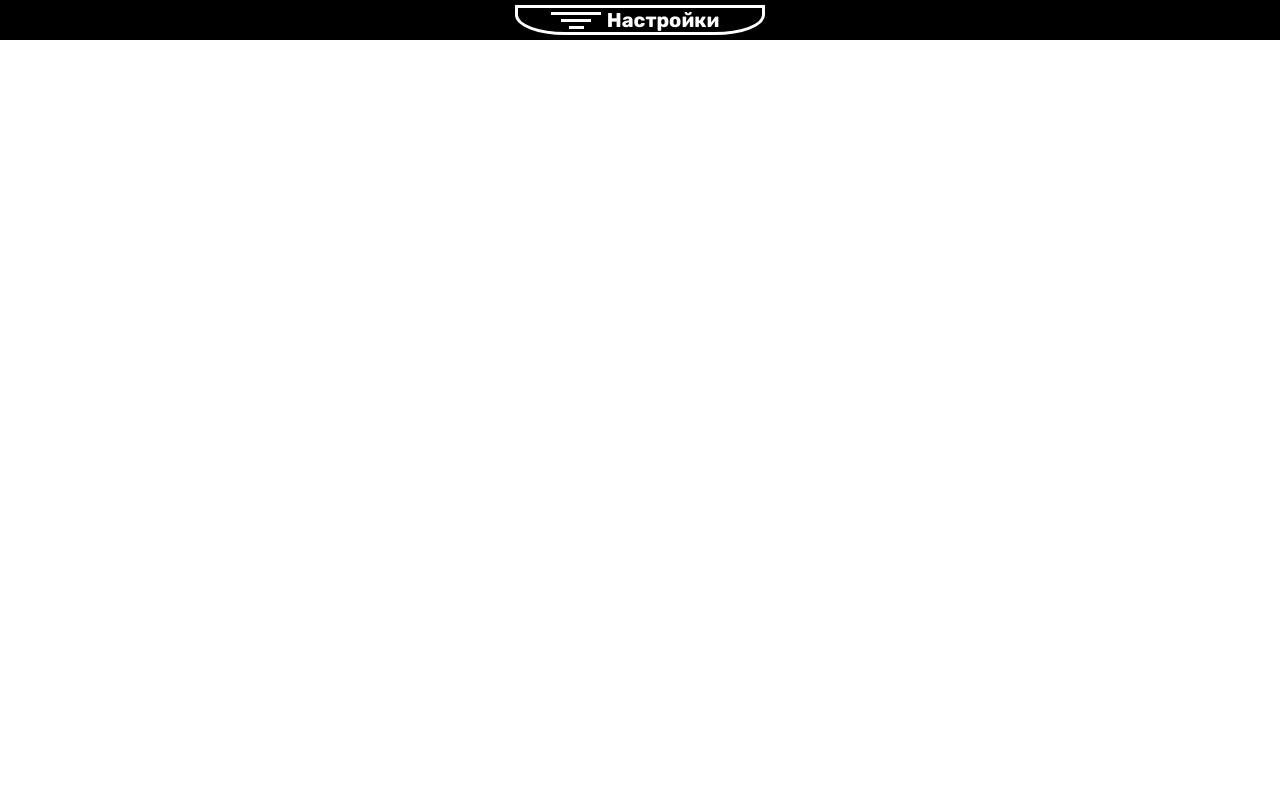
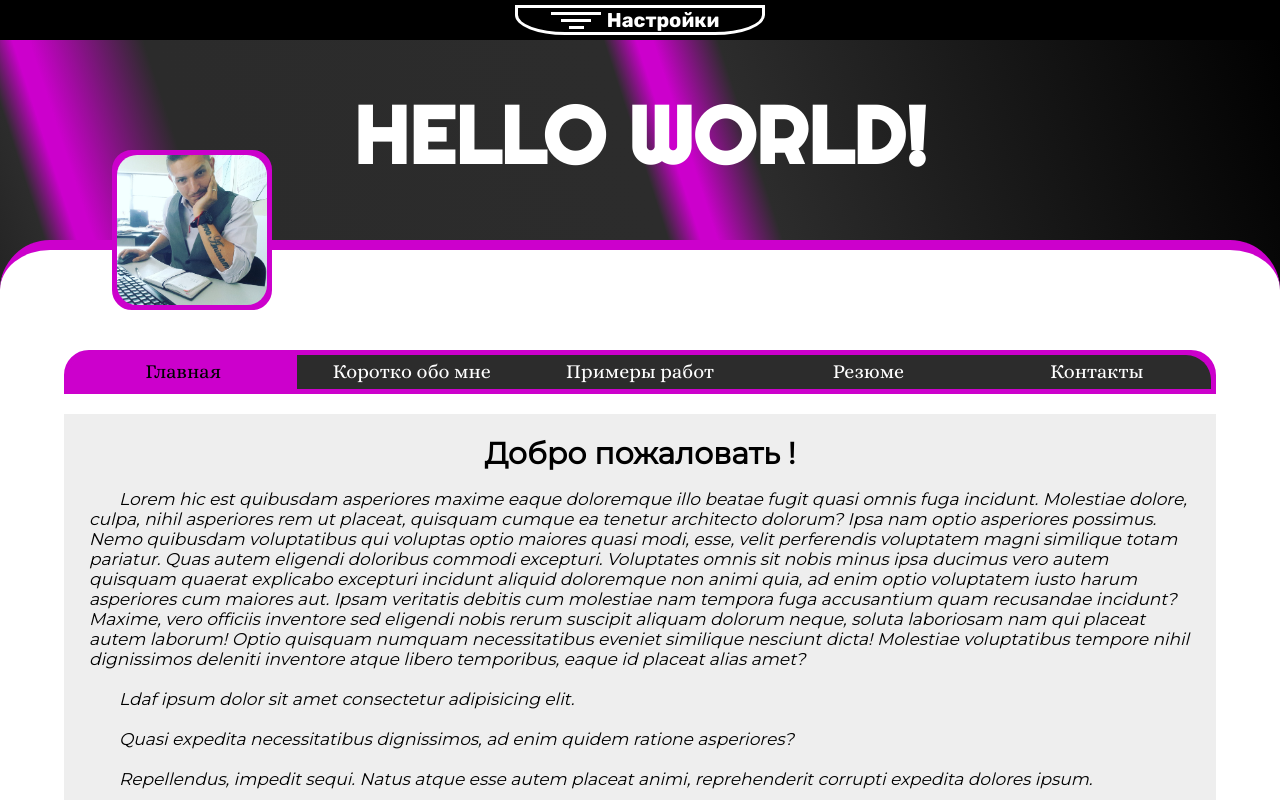
Before and after one commit to A-Kolganov/My_app, a Vue app: page /Home in a window 1280 px wide. Shown: the top 800 px of the page. Built offline with nearby package versions, Linux system fonts and the light colour scheme.

Commit message:
made nav links

```diff
--- a/src/App.vue
+++ b/src/App.vue
@@ -18,12 +18,14 @@
 
  </div> -->
   <div class="wrapper">
-    <div class="content-wrapper">
-    <app-header @lang="changeLang">
-
-    </app-header>
+    <div :style="{'background': 'linear-gradient(72deg, #000000 0%, #2c2c2c 20%,'+themeColor+' 22%,'+themeColor+' 23%, #2b2b2b 30%, #2c2c2c 58% ,'+themeColor+ ' 60%,'+themeColor+' 61% , #2c2c2c 65%, #000000 100%)'}" class="content-wrapper">
+      <app-header @lang="changeLang" @theme="chooseTheme">
+      </app-header>
+      <app-main v-bind:themeColor="themeColor" v-bind:lang="lang">
+      </app-main>
 
     </div>
+
   </div>
  </template>
 
@@ -33,11 +35,15 @@ export default {
   data() {
     return {
       lang: 'ru',
+      themeColor: '#cc00cc',
     }
   },
     methods: {
         changeLang: function(data){
             this.lang = data;
+        },
+        chooseTheme: function(v){
+            this.themeColor = v;
         }
     },
     components:{
@@ -49,6 +55,14 @@ export default {
 
 <style scoped>
 @import './assets/fonts/index.css';
+.content-wrapper{
+
+  height:auto;
+  min-height: 100vh;
+  width:100%;
+
+}
+
 /**.wrapper{
   min-width: 1000px;
 }
--- a/src/components/Navigation.vue
+++ b/src/components/Navigation.vue
@@ -1,85 +1,158 @@
 <template>
-    <div class="page">
-      <nav class="page__nav">
-        <ul class="page__nav__list">
-          <li class="page__nav__list__item">
-            <router-link tag="li" class="page__nav__list__item" active-class="active" :to="'/Home'"><a class="page__nav__list__item__link link">Главная</a> </router-link>
+<div>
+        <nav class="nav">
+        <ul class="nav__list" :style="{'border': '5px'+' '+ themeColor + ' '+ 'solid', 'background-color': themeColor}">
+          <li class="nav__list__item nav__list__item--grid-home">
+            <router-link tag="li" class="nav__list__item--router"  active-class="active" :to="'/Home'"><a  class="nav__list__item__link link" >{{lang === 'ru' ? 'Главная' : 'Home'}}</a> </router-link>
           </li>
-          <li class="page__nav__list__item ">
-            <router-link tag="li" class="page__nav__list__item" active-class="active" :to="'/About'"><a class="page__nav__list__item__link link">Коротко обо мне</a></router-link>
+          <li class="nav__list__item nav__list__item--grid-bout">
+            <router-link tag="li" class="nav__list__item--router" active-class="active" :to="'/About'"><a class="nav__list__item__link link">{{lang === 'ru' ? 'Коротко обо мне' : 'About Me'}}</a></router-link>
           </li>
-          <li class="page__nav__list__item">
-            <router-link tag="li" class="page__nav__list__item" active-class="active" :to="'/Skills'"><a class="page__nav__list__item__link link">Резюме</a></router-link>
+          <li class="nav__list__item nav__list__item--grid-skills">
+                     <router-link tag="li" class="nav__list__item--router" active-class="active" :to="'/Gallery'"><a class="nav__list__item__link link">{{lang === 'ru' ? 'Примеры работ' : 'My work'}}</a></router-link>
+
           </li>
-          <li class="page__nav__list__item">
-            <router-link tag="li" class="page__nav__list__item" active-class="active" :to="'/Gallery'"><a class="page__nav__list__item__link link">Примеры работ</a></router-link>
+          <li class="nav__list__item nav__list__item--grid-gallary">
+              <router-link tag="li" class="nav__list__item--router" active-class="active" :to="'/Skills'"><a class="nav__list__item__link link">{{lang === 'ru' ? 'Резюме' : 'My skills'}}</a></router-link>
           </li>
-          <li class="page__nav__list__item">
-            <router-link tag="li" class="page__nav__list__item" active-class="active" :to="'/Contacts'"><a class="page__nav__list__item__link link">Контакты</a></router-link>
+          <li class="nav__list__item nav__list__item--grid-contacts">
+            <router-link tag="li" class="nav__list__item--router" active-class="active" :to="'/Contacts'"><a class="nav__list__item__link link">{{lang === 'ru' ? 'Контакты' : 'My contacts'}}</a></router-link>
           </li>
         </ul>
       </nav>
-    </div>
+      <router-view class="view"></router-view>
+</div>
+
 </template>
 <script>
-import linkMix from './../mixins/activeLinkMixin'
 
 export default {
+  props:['themeColor','lang'],
   data () {
     return {
-      title: `hello world!`
+
+
     }
   },
-  mixins: [linkMix]
+  methods:{
+
+  },
+  computed: {
+
+  }
 }
 </script>
 
 <style scoped>
-.page{
-  position: relative;
-  top: -50px;
-  border-top: 10px solid #cc00cc;
-  background-color: #fff;
-  border-radius: 50px;
-  width:100%;
-  height:100px;
-}
-.page__nav{
-  width:85%;
+.nav{
+  width:90%;
+  max-width: 290px;
   height:auto;
   display:block;
   margin: 100px auto 0;
-  border: 5px solid #cc00cc;
+}
+.nav__list{
+  display: grid;
+    grid-template-columns: 1fr 1fr ;
+  grid-template-rows: 35px 54px 35px;
+  border: #cc00cc 5px solid;
   border-top-left-radius: 25px;
   border-top-right-radius: 25px;
-  background-color: #333;
-  max-height: 50px;
-  box-sizing: border-box;
+                  transition-property: all;
+        transition-duration: 1s;
+        transition-timing-function: linear;
+
 }
-.page__nav__list{
-  display:grid;
-  grid-template-columns: 1fr 1fr 1fr 1fr 1fr;
+.nav__list__item--grid-home{
+  grid-column: 1 / 3;
+  grid-row: 1 / 2;
+  text-align: center;
+  align-self: center;
+}
+.nav__list__item{
+  align-self: center;
+  height: 100%;
+}
+.nav__list__item--router{
+  height:100%;
+}
+.nav__list__item__link{
+  color: #fff;
+  font-size:20px;
+  text-decoration:none;
+  text-align: center;
+  display:block;
+  padding: 7px;
+  border-radius:20px;
+  box-sizing:border-box;
+  background-color: #2c2c2c;
+  border-radius: 0;
+  cursor:pointer;
+  font-family: "Alice", sans-serif;
+  height:100%;
+}
+.nav__list__item--grid-home>.nav__list__item--router>.nav__list__item__link{
+      border-top-left-radius: 20px;
+  border-top-right-radius: 20px;
+}
+.nav__list__item__link:hover{
+  border-radius:0;
+    font-weight: bolder;
+    text-shadow: 1px 1px #fff;
+}
+.nav__list__item--grid-home>.nav__list__item--router>.nav__list__item__link:hover{
+    border-top-left-radius: 20px;
+  border-top-right-radius: 20px;
+}
+.active>a{
+  background-color:  transparent;
+  color: #000000;
+  border-radius: 0;
+}
+.active>a:hover{
+  text-shadow: 1px 1px #000;
+}
+.nav__list__item--grid-home>.active>a{
+    border-top-left-radius: 20px;
+  border-top-right-radius: 20px;
+}
+.view{
+  width:90%;
+  height:auto;
+  display:block;
+  margin: 20px auto 50px;
+  padding: 15px;
+  background-color: #eee;
+    border-bottom-left-radius: 20px;
+  border-bottom-right-radius: 20px;
+  box-sizing:border-box;
+}
+@media(min-width:768px){
+  .nav{
+  width:90%;
+  max-width: none;
+
+}
+  .nav__list{
+     grid-template-columns: 1fr 1fr 1fr 1fr 1fr;
   grid-template-rows: 1fr;
+  }
+  .nav__list__item--grid-home{
+  grid-column: 1 / 2;
+  grid-row: 1 / 2;
+  text-align: center;
+  align-self: center;
+  border-top-right-radius: 0
 }
-.page__nav__list__item{
-  width: 100%;
-  display:block;
-  cursor:pointer;
+.nav__list__item--grid-contacts,.nav__list__item--grid-contacts>.nav__list__item--router>.link{
+  border-top-right-radius: 25px;
 }
-.page__nav__list__item__link{
-  display: block;
-  margin: 0 auto;
-  font-size: 20px;
-  text-align: center;
-  line-height: 40px;
-  color: #fff;
-  text-decoration: none;
+.nav__list__item--grid-home>.nav__list__item--router>.nav__list__item__link{
+  border-top-right-radius: 0;
 }
-.page__nav__list__item__link:hover{
-  color: #cc00cc;
+.nav__list__item--grid-home>.nav__list__item--router>.nav__list__item__link:hover{
+  border-top-right-radius: 0;
 }
-.page__content{
-
 }
 
 </style>
--- a/src/components/Options-menu.vue
+++ b/src/components/Options-menu.vue
@@ -69,6 +69,10 @@ export default {
         return
       }
     },
+    themeColor: function(val){
+
+      this.$emit('theme', this.themeColor)
+    }
   }
 }
 </script>
@@ -76,6 +80,7 @@ export default {
 <style scoped>
 .options-box{
   position:absolute;
+  background-color:#fff;
   width:300px;
   height: auto;
   top: 10px;
@@ -85,6 +90,7 @@ export default {
   border-radius:25px;
   box-sizing:border-box;
   padding:10px;
+      z-index: 25;
 }
 .options-box__form{
 
--- a/src/components/Options.vue
+++ b/src/components/Options.vue
@@ -15,7 +15,7 @@
         </div>
     </div>
     <div class="options-box">
-        <app-options-menu v-show="optionsBtn" @lang="changeLang">
+        <app-options-menu v-show="optionsBtn" @lang="changeLang" @theme="chooseTheme">
         </app-options-menu>
     </div>
     </div>
@@ -27,6 +27,7 @@ import optMenu from './Options-menu';
             return {
                 lang: 'ru',
                 optionsBtn: false,
+                themeColor: '#cc00cc',
                 btnTitle: {
                     ru: 'Настройки',
                     eng: 'Options',
@@ -40,6 +41,10 @@ import optMenu from './Options-menu';
         changeLang: function(data){
             this.lang = data;
             this.$emit('lang', this.lang);
+        },
+        chooseTheme: function(v){
+            this.themeColor = v;
+            this.$emit('theme', this.themeColor);
         }
     },
     components: {
@@ -143,6 +148,9 @@ border: 3px solid #fff;
     .options-box{
         position:relative;
         width: 100%;
+        transition-property: all;
+        transition-duration: 1s;
+        transition-timing-function: linear;
     }
     @media(min-width:1024px){
         .options-btn-box__btn,.options-btn-box__btn--open{
--- a/src/main.js
+++ b/src/main.js
@@ -4,11 +4,12 @@ import Vue from 'vue'
 import App from './App'
 import router from './router'
 // import appHello from './view/HelloWorld.vue'
-// import navigation from '@/components/Navigation'
+import navigation from '@/components/Navigation'
 // import footer from './view/Footer.vue'
 import headerApp from './view/header.vue'
 import options from './components/Options.vue'
 import optionsMenu from './components/Options-menu.vue'
+import main from './view/main.vue'
 
 
 Vue.config.productionTip = false
@@ -16,10 +17,11 @@ Vue.config.productionTip = false
 Vue.component('app-header', headerApp)
 Vue.component('app-options', options)
 Vue.component('app-options-menu', optionsMenu)
+Vue.component('app-main', main)
 // Vue.component('app-foot', footer)
 // Vue.component('app-hello', appHello)
 // // Vue.component('app-home', home)
-// Vue.component('app-nav', navigation)
+Vue.component('app-nav', navigation)
 // Vue.component('app-about', About)
 /* eslint-disable no-new */
 
--- a/src/view/header.vue
+++ b/src/view/header.vue
@@ -1,8 +1,9 @@
 <template>
     <header class="header">
-        <app-options @lang="changeLang">
+        <app-options @lang="changeLang" @theme="chooseTheme">
 
       </app-options>
+      <h1 class="header__title">hello world!</h1>
     </header>
 
 
@@ -13,12 +14,17 @@ import optMenu from './../components/Options-menu';
         data () {
             return {
                 lang: 'ru',
+                themeColor: '#cc00cc',
     }
   },
     methods: {
         changeLang: function(data){
             this.lang = data;
             this.$emit('lang', this.lang);
+        },
+        chooseTheme: function(v){
+            this.themeColor = v;
+            this.$emit('theme', this.themeColor);
         }
     },
     components: {
@@ -32,4 +38,23 @@ import optMenu from './../components/Options-menu';
         background-color: #000000;
         height: 40px;
     }
+    .header__title{
+          display:block;
+  width:100%;
+  height:auto;
+  font-family: 'Righteous', 'Alice' , cursive ;
+  font-weight: 700;
+  color: #fff;
+  font-size: 35px;
+  text-transform: uppercase;
+  text-align: center;
+  line-height: 90px;
+    }
+    @media(min-width: 768px){
+        .header__title{
+font-size: 80px;
+line-height: 200px;
+        }
+
+    }
 </style>
--- /dev/null
+++ b/src/view/main.vue
@@ -0,0 +1,63 @@
+<template>
+    <main class="main-content" :style="{'border-top': '10px'+' '+ themeColor + ' '+ 'solid','border-bottom': '10px'+' '+ themeColor + ' '+ 'solid'}
+    ">
+        <div class="main-content__img-wrapper" :style="{'border': '5px'+' '+ themeColor + ' '+ 'solid','background-color': themeColor}">
+
+        <img src="../assets/img/foto.jpg" class="main-content__img-wrapper__img" alt="That's me!">
+
+        </div>
+        <app-nav :themeColor="themeColor" :lang="lang"></app-nav>
+    </main>
+</template>
+
+<script>
+export default {
+    props:['themeColor','lang'],
+  data() {
+    return {
+
+    }
+  },
+}
+
+</script>
+
+<style scoped>
+
+.main-content{
+    display: block;
+    position: relative;
+    border-radius: 50px;
+    width:100%;
+    margin:200px auto;
+    height: auto;
+    background-color:#fff;
+                transition-property: all;
+        transition-duration: 1s;
+        transition-timing-function: linear;
+}
+.main-content__img-wrapper{
+    position: absolute;
+    width: 150px;
+    height: 150px;
+        top: -125px;
+    left: 50%;
+    transform: translateX(-50%);
+    border-radius: 20px;
+                transition-property: all;
+        transition-duration: 1s;
+        transition-timing-function: linear;
+}
+.main-content__img-wrapper__img{
+    width:150px;
+    height:150px;
+    border-radius: 20px;
+    box-sizing: border-box;
+}
+@media(min-width: 768px){
+    .main-content__img-wrapper{
+            top: -100px;
+            left: 15%;
+    }
+}
+</style>
```
Also changed, not shown: src/view/HelloWorld.vue (deleted, +0 -66 lines).
